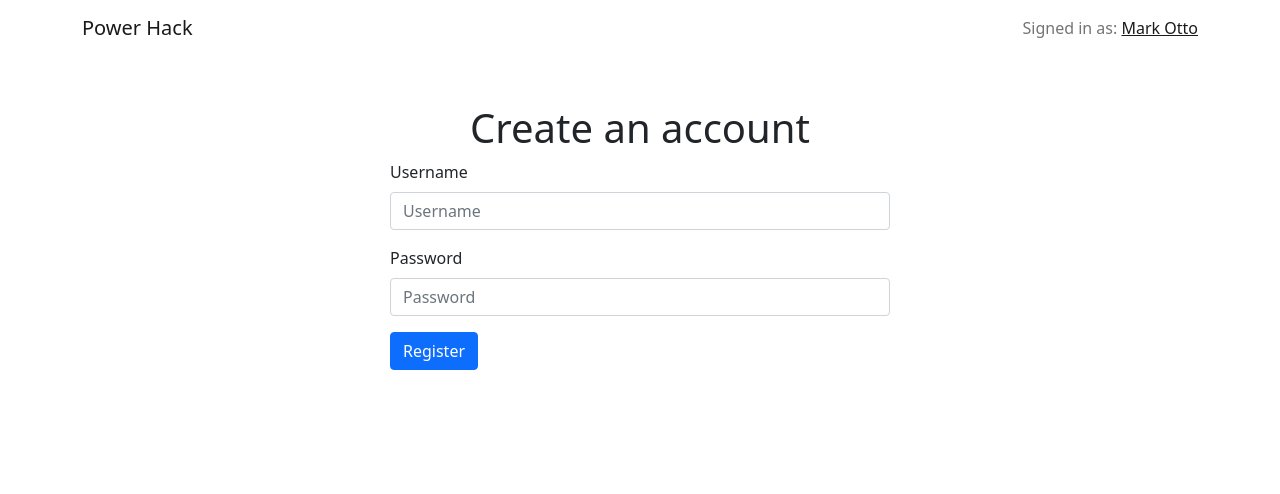
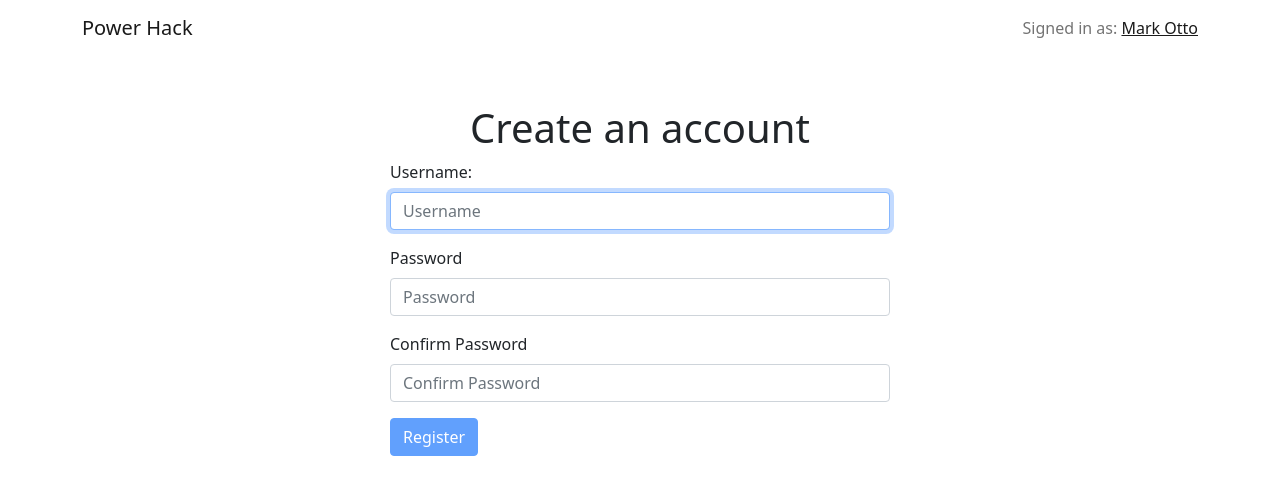
Before and after one commit to abdulmomin956/power-hack-client, a React (Create React App) app: page /register in a window 1280 px wide. Shown: the top 494 px of the page. Built offline with nearby package versions, Linux system fonts and the light colour scheme; the HTML template or start-up script is replaced by a standard one.

Commit message:
registration route completed

```diff
--- a/package.json
+++ b/package.json
@@ -3,6 +3,9 @@
   "version": "0.1.0",
   "private": true,
   "dependencies": {
+    "@fortawesome/fontawesome-svg-core": "^6.1.1",
+    "@fortawesome/free-solid-svg-icons": "^6.1.1",
+    "@fortawesome/react-fontawesome": "^0.2.0",
     "@testing-library/jest-dom": "^5.16.4",
     "@testing-library/react": "^13.3.0",
     "@testing-library/user-event": "^13.5.0",
--- a/src/index.css
+++ b/src/index.css
@@ -11,3 +11,36 @@ code {
   font-family: source-code-pro, Menlo, Monaco, Consolas, 'Courier New',
     monospace;
 }
+
+.hide {
+  display: none;
+}
+
+.valid {
+  display: inline;
+  color: green;
+}
+
+.invalid {
+  color: red;
+  margin-left: 0.25rem;
+}
+
+.instructions {
+  font-size: 0.75rem;
+  border-radius: 0.5rem;
+  background: #000;
+  color: #fff;
+  padding: 0.25rem;
+  position: relative;
+  bottom: -10px;
+}
+
+.instructions>svg {
+  margin-right: 0.25rem;
+}
+
+.offscreen {
+  position: absolute;
+  left: -9999px;
+}
--- a/src/pages/Registration.js
+++ b/src/pages/Registration.js
@@ -1,50 +1,180 @@
-import React, { useState } from 'react';
+import React, { useEffect, useRef, useState } from 'react';
 import Form from 'react-bootstrap/Form'
 import { Button } from 'react-bootstrap';
 import axios from '../api/axios';
+import { FontAwesomeIcon } from '@fortawesome/react-fontawesome';
+import { faCheck, faInfoCircle, faTimes } from '@fortawesome/free-solid-svg-icons';
+import { Link } from 'react-router-dom'
+
+const USER_REGEX = /^[A-z][A-z0-9-_]{3,23}$/;
+const PWD_REGEX = /^(?=.*[a-z])(?=.*[A-Z])(?=.*[0-9])(?=.*[!@#$%]).{8,24}$/;
 
 const Registration = () => {
+    const userRef = useRef();
+    const errRef = useRef();
+
     const [user, setUser] = useState('')
+    const [validName, setValidName] = useState(false);
+    const [userFocus, setUserFocus] = useState(false);
+
     const [pass, setPass] = useState('')
+    const [validPwd, setValidPwd] = useState(false);
+    const [pwdFocus, setPwdFocus] = useState(false);
+
+    const [matchPwd, setMatchPwd] = useState('');
+    const [validMatch, setValidMatch] = useState(false);
+    const [matchFocus, setMatchFocus] = useState(false);
+
+    const [errMsg, setErrMsg] = useState('')
+    const [success, setSuccess] = useState(false);
+
+    useEffect(() => {
+        userRef.current.focus();
+    }, [])
+
+    useEffect(() => {
+        setValidName(USER_REGEX.test(user));
+    }, [user])
+
+    useEffect(() => {
+        setValidPwd(PWD_REGEX.test(pass));
+        setValidMatch(pass === matchPwd);
+    }, [pass, matchPwd])
 
     const handleSubmit = async (event) => {
         event.preventDefault();
-        console.log(user, pass);
+        // console.log(user, pass);
+        const v1 = USER_REGEX.test(user);
+        const v2 = PWD_REGEX.test(pass);
+        if (!v1 || !v2) {
+            setErrMsg("Invalid Entry");
+            return;
+        }
+
         try {
             const response = await axios.post('/api/register',
                 JSON.stringify({ user, pass }),
                 {
-                    headers: { "Content-Type": "application/json" }
+                    headers: { "Content-Type": "application/json" },
+                    withCredentials: true,
                 }
             )
             console.log(response);
+            console.log(response?.data);
+            console.log(response?.accessToken);
+            // console.log(JSON.stringify(response))
+            setSuccess(true);
+            //clear state and controlled inputs
+            //need value attrib on inputs for this
+            setUser('');
+            setPass('');
+            setMatchPwd('');
         }
         catch (err) {
-            console.log(err);
+            // console.log(err);
+            if (!err?.response) {
+                setErrMsg('No Server Response');
+            } else if (err.response?.status === 409) {
+                setErrMsg('Username Taken');
+            }
+            else if (err.response?.status === 400) {
+                setErrMsg(err.response.data.message)
+            } else {
+                setErrMsg('Registration Failed')
+            }
+            errRef?.current?.focus();
         }
 
     }
 
+    useEffect(() => {
+        setErrMsg('')
+    }, [pass, user])
+
     return (
+        <>{success ? (
+            <section className='container my-5 mx-auto text-center'>
+                <h1>Successfully registered!</h1>
+                <p>
+                    <Link to='/login'>Login</Link>
+                </p>
+            </section>
+        )
+            :
             <section className='container my-5'>
                 <header className='text-center'>
                     <h1>Create an account</h1>
                 </header>
                 <Form onSubmit={handleSubmit} className='mx-auto' style={{ width: '500px' }} >
+                    {
+                        errMsg && <Form.Text>
+                            <h5 ref={errRef} className='text-danger'>{errMsg}</h5>
+                        </Form.Text>
+                    }
                     <Form.Group className="mb-3" controlId="formBasicEmail">
-                    <Form.Label>Username</Form.Label>
-                    <Form.Control type="text" placeholder="Username" autoComplete='off' onChange={(e) => setUser(e.target.value)} />
+                        <Form.Label>Username:
+                            <FontAwesomeIcon icon={faCheck} className={validName ? "valid" : "hide"} />
+                            <FontAwesomeIcon icon={faTimes} className={validName || !user ? "hide" : "invalid"} />
+                        </Form.Label>
+                        <Form.Control
+                            ref={userRef}
+                            type="text"
+                            placeholder="Username"
+                            autoComplete='off'
+                            onChange={(e) => setUser(e.target.value)}
+                            required
+                            onFocus={() => setUserFocus(true)}
+                            onBlur={() => setUserFocus(false)} />
+                        <p id="uidnote" className={userFocus && user && !validName ? "instructions" : "offscreen"}>
+                            <FontAwesomeIcon icon={faInfoCircle} />
+                            4 to 24 characters.<br />
+                            Must begin with a letter.<br />
+                            Letters, numbers, underscores, hyphens allowed.
+                        </p>
                     </Form.Group>
 
                     <Form.Group className="mb-3" controlId="formBasicPassword">
-                    <Form.Label>Password</Form.Label>
-                    <Form.Control type="password" placeholder="Password" onChange={(e) => setPass(e.target.value)} />
+                        <Form.Label>Password
+                            <FontAwesomeIcon icon={faCheck} className={validPwd ? "valid" : "hide"} />
+                            <FontAwesomeIcon icon={faTimes} className={validPwd || !pass ? "hide" : "invalid"} />
+                        </Form.Label>
+                        <Form.Control
+                            type="password"
+                            placeholder="Password"
+                            required
+                            onChange={(e) => setPass(e.target.value)}
+                            onFocus={() => setPwdFocus(true)}
+                            onBlur={() => setPwdFocus(false)} />
+                        <p id="pwdnote" className={pwdFocus && !validPwd ? "instructions" : "offscreen"}>
+                            <FontAwesomeIcon icon={faInfoCircle} />
+                            8 to 24 characters.<br />
+                            Must include uppercase and lowercase letters, a number and a special character.<br />
+                            Allowed special characters: <span aria-label="exclamation mark">!</span> <span aria-label="at symbol">@</span> <span aria-label="hashtag">#</span> <span aria-label="dollar sign">$</span> <span aria-label="percent">%</span>
+                        </p>
                     </Form.Group>
-                <Button variant="primary" type="submit">
+                    <Form.Group className="mb-3" controlId="formConfirmPassword">
+                        <Form.Label>Confirm Password
+                            <FontAwesomeIcon icon={faCheck} className={validMatch && matchPwd ? "valid" : "hide"} />
+                            <FontAwesomeIcon icon={faTimes} className={validMatch || !matchPwd ? "hide" : "invalid"} />
+                        </Form.Label>
+                        <Form.Control
+                            type="password"
+                            placeholder="Confirm Password"
+                            required
+                            onChange={(e) => setMatchPwd(e.target.value)}
+                            onFocus={() => setMatchFocus(true)}
+                            onBlur={() => setMatchFocus(false)} />
+                        <p id="confirmnote" className={matchFocus && !validMatch ? "instructions" : "offscreen"}>
+                            <FontAwesomeIcon icon={faInfoCircle} />
+                            Must match the first password input field.
+                        </p>
+                    </Form.Group>
+                    <Button disabled={!validName || !validPwd || !validMatch ? true : false} variant="primary" type="submit">
                         Register
                     </Button>
                 </Form>
-        </section>
+            </section>}
+        </>
     );
 };
 
```
Also changed, not shown: 1 other file (tests, documents, lock files or other folders). Lines whose indentation alone changed are shown as unchanged.
